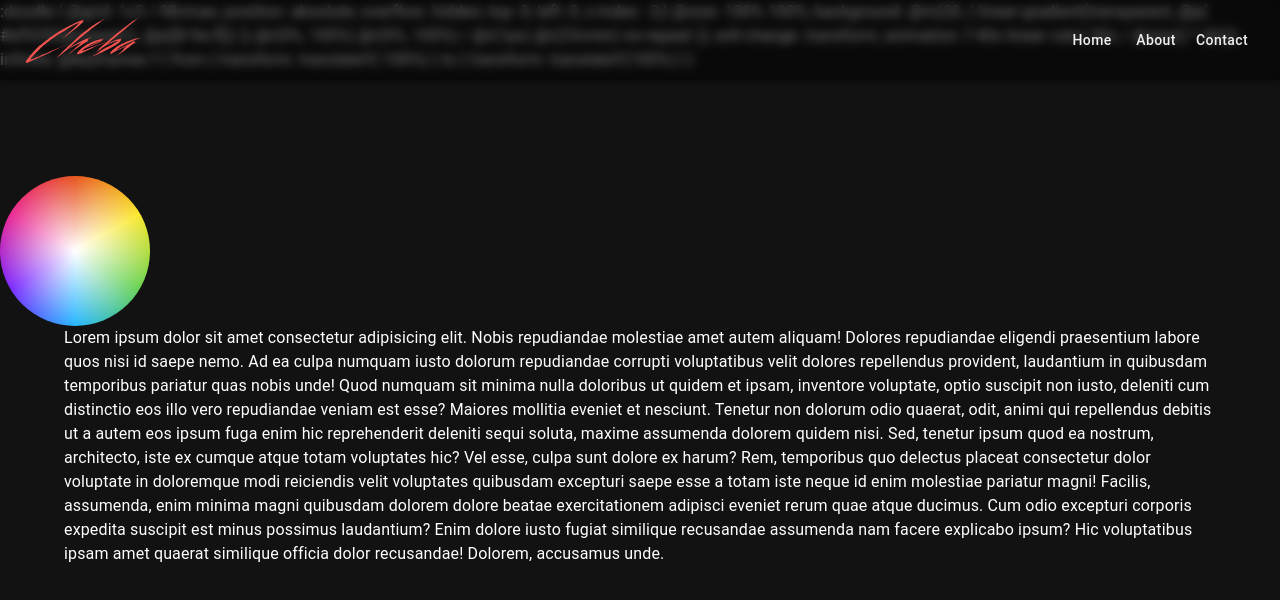
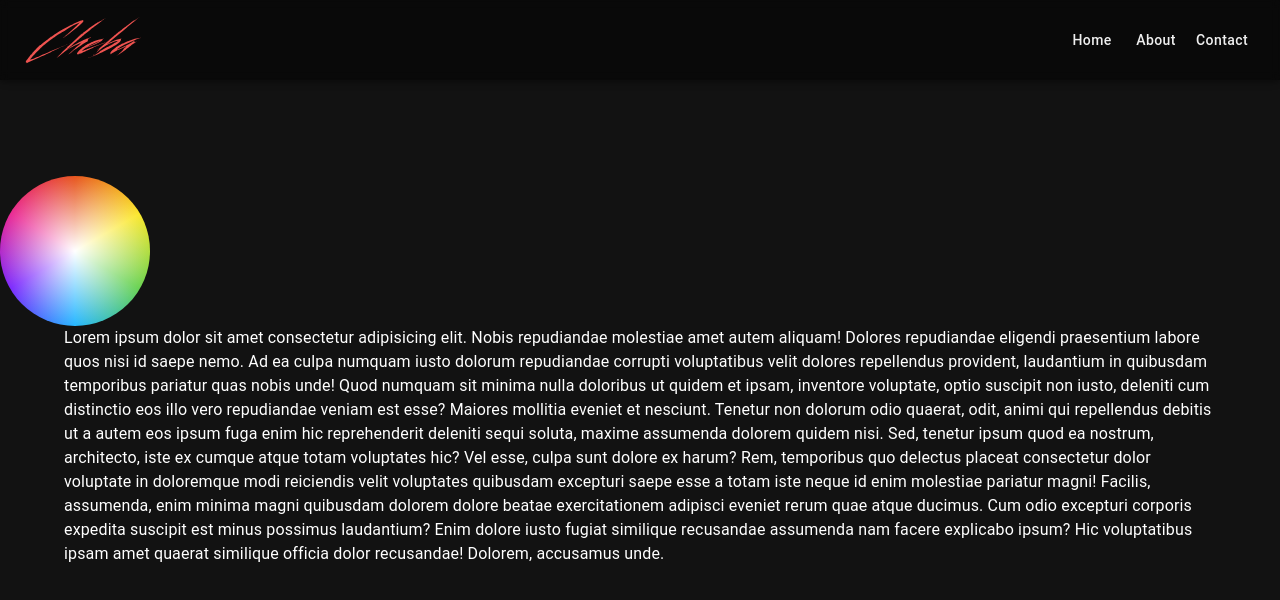
Before and after one commit to cheba91/personal-site, a Next.js app: page / in a window 1280 px wide. Shown: the top 600 px of the page. Built offline with nearby package versions, Linux system fonts and the light colour scheme.

Commit message:
small fix

```diff
--- a/components/layout/Background.js
+++ b/components/layout/Background.js
@@ -18,7 +18,7 @@ export default function Background({ color, children }) {
             background: 'rgba(0,0,0,1) center center absolute',
          }}
       >
-         <css-doodle color="transparent" key={Math.random()}>
+         <css-doodle style={{ color: 'transparent' }} key={Math.random()}>
             {`
                 :doodle {
                 @grid: 1x3 / 98vmax;
```
